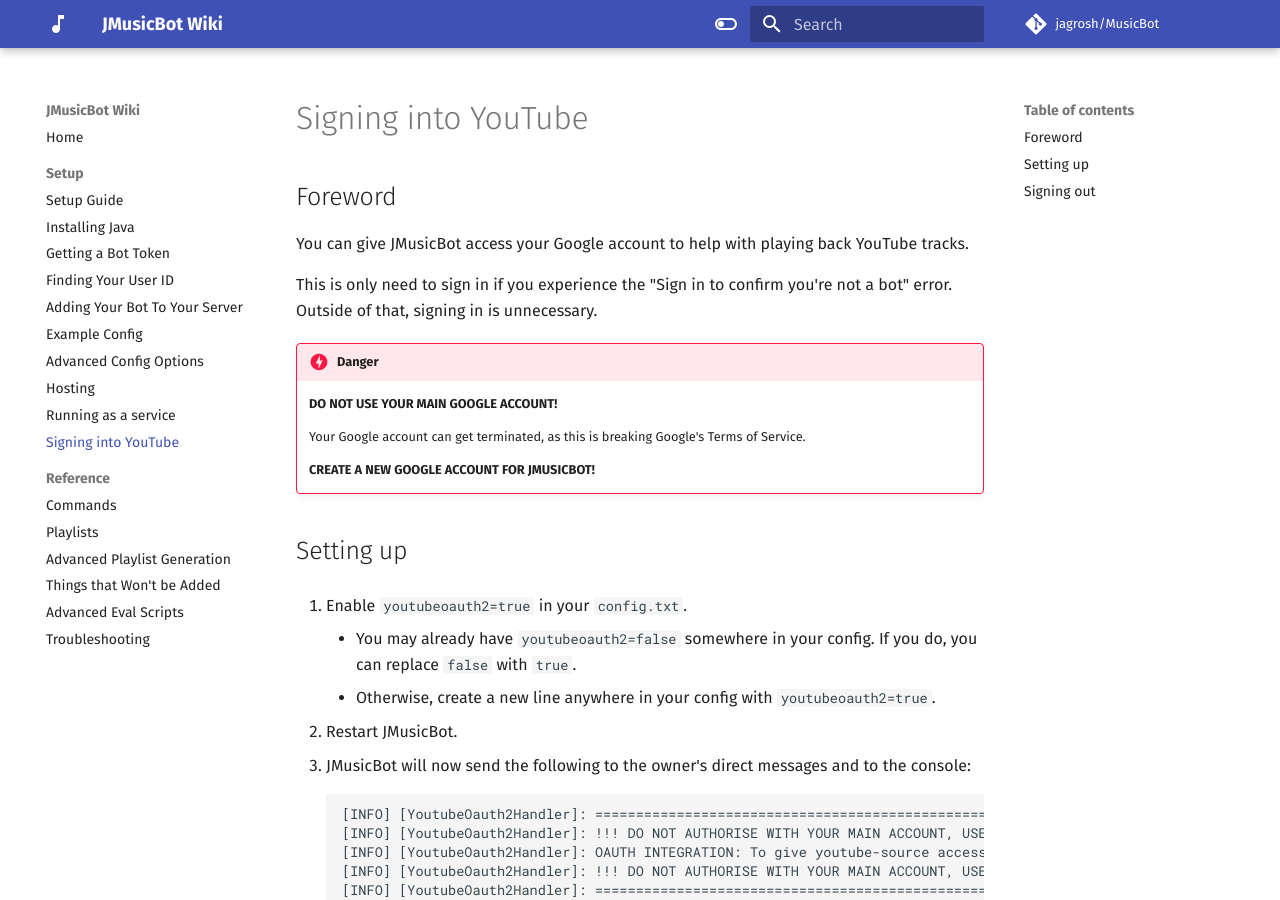
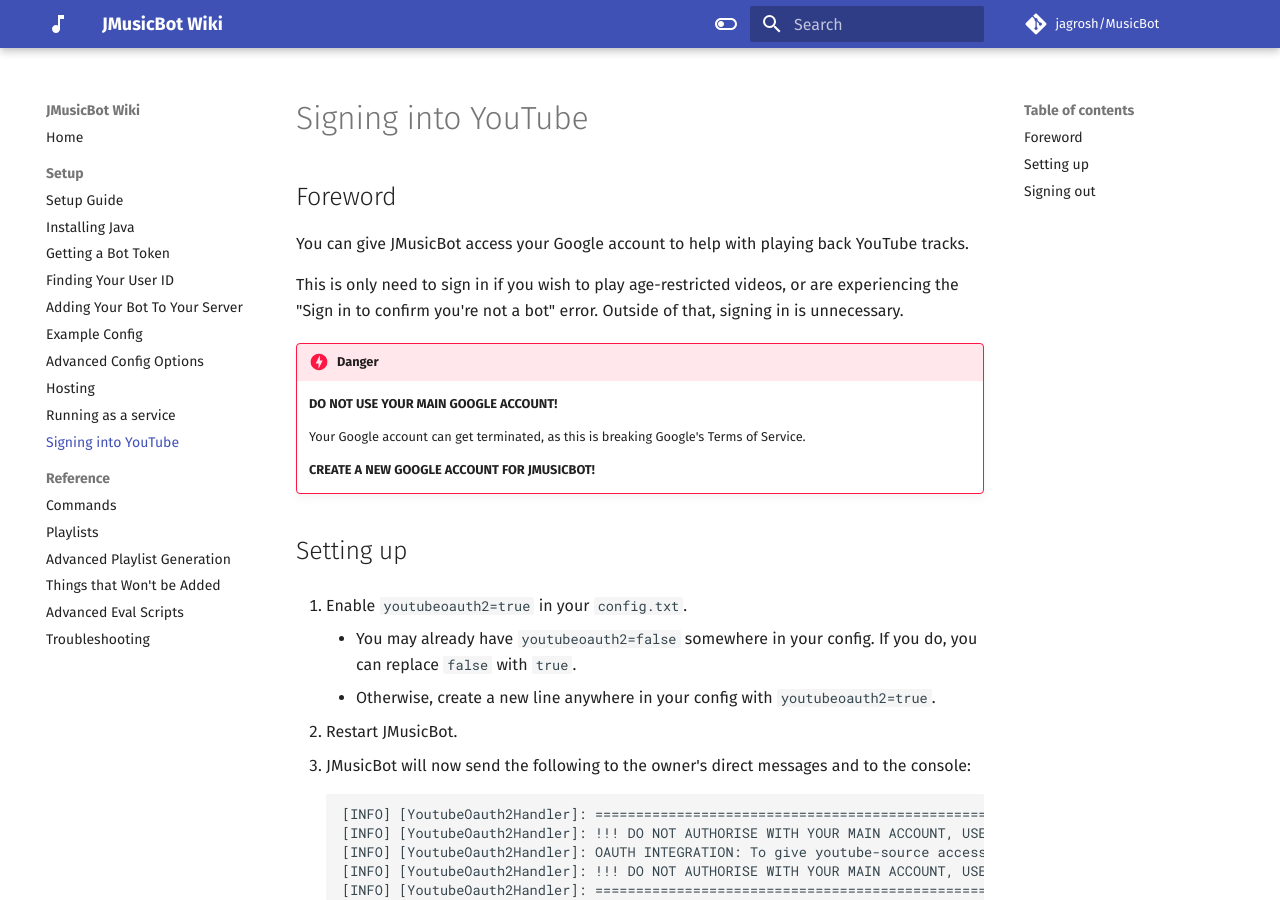
Before and after one commit to jagrosh/MusicBot, an MkDocs documentation site: the page built from docs/youtube-oauth2.md, in a window 1280 px wide and 900 px high. Built offline with MkDocs 1.6.1 and Material for MkDocs 9.7.7, drawn with Linux system fonts in a browser that asks for light colours; comment, search, counter and statistics services are not loaded.

Commit message:
State that age-restricted videos can be played when singed in

```diff
--- a/docs/youtube-oauth2.md
+++ b/docs/youtube-oauth2.md
@@ -8,9 +8,9 @@
 You can give JMusicBot access your Google account to help with
 playing back YouTube tracks.
 
-This is only need to sign in if you experience the
-"Sign in to confirm you're not a bot" error. Outside of that,
-signing in is unnecessary.
+This is only need to sign in if you wish to play age-restricted videos,
+or are experiencing the "Sign in to confirm you're not a bot" error.
+Outside of that, signing in is unnecessary.
 
 !!! danger
 
```
